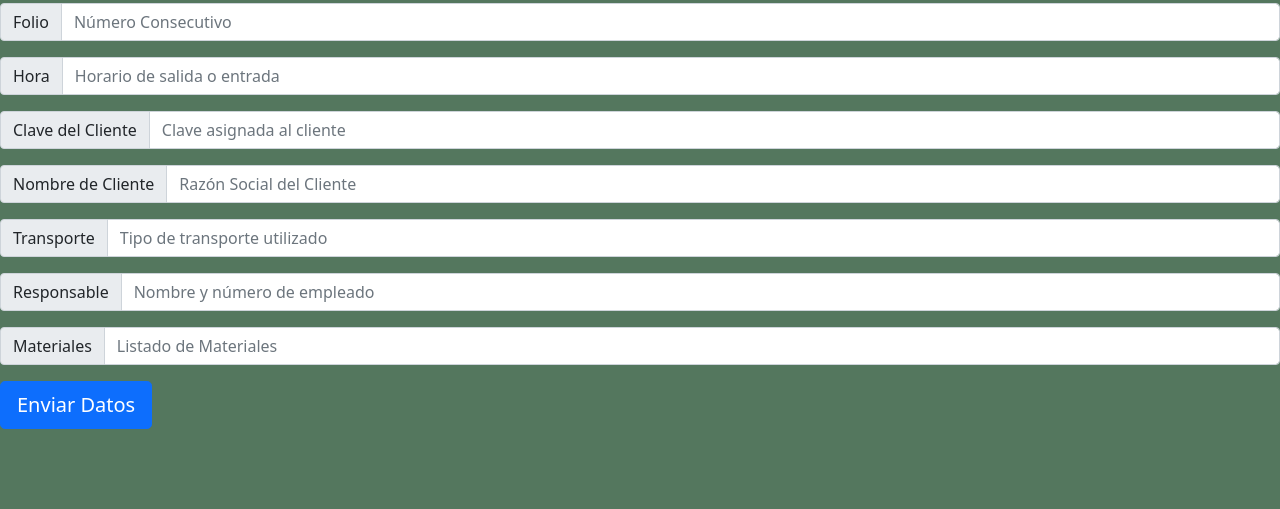
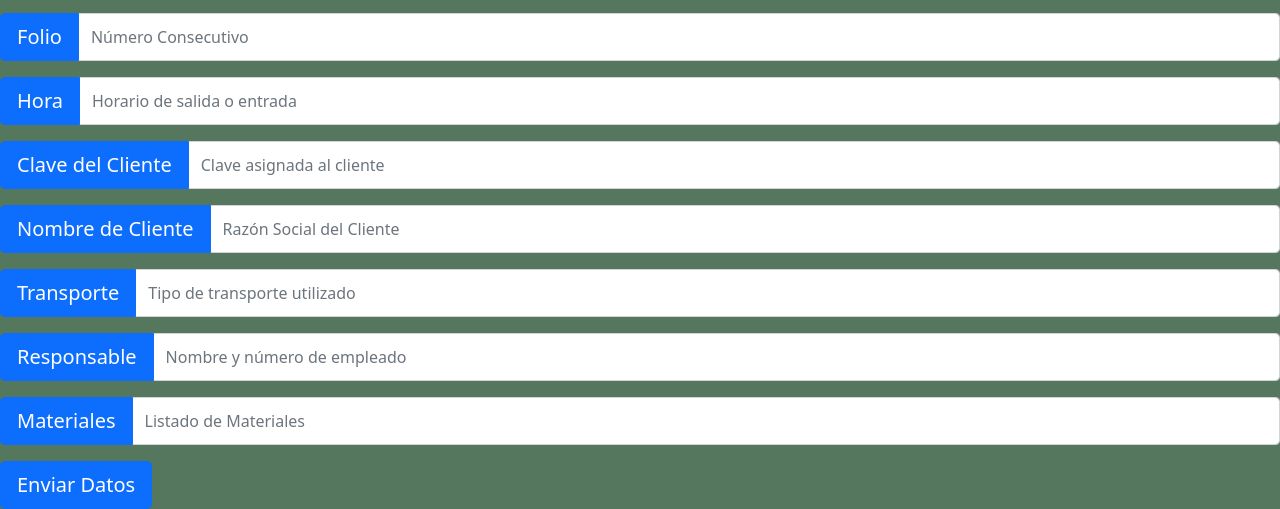
Before and after one commit to deuratorres/ProyectoDeu, a plain HTML site: page altadeproductos.html in a window 1280 px wide. Shown: the part 749-1258 px from the top of the page. Before the commit the page ends 1178 px from the top, so only its background shows below. Drawn offline with nearby package versions, Linux system fonts and the light colour scheme.

Commit message:
Estilo del formulario

```diff
--- a/altadeproductos.html
+++ b/altadeproductos.html
@@ -23,35 +23,35 @@
         </head>
         <body><div>
             <div class="input-group mb-3">
-                <span class="input-group-text" id="fecha">Fecha</span>
+                <span class="btn btn-lg btn-primary btn-block btn-signin" id="fecha">Fecha</span>
                 <input type="text" class="form-control" placeholder="Día/Mes/Año" aria-label="Username" aria-describedby="basic-addon1">
               </div>
               <div class="input-group mb-3">
-                <span class="input-group-text" id="Folio">Folio</span>
+                <span class="btn btn-lg btn-primary btn-block btn-signin" id="Folio">Folio</span>
                 <input type="text" class="form-control" placeholder="Número Consecutivo" aria-label="Username" aria-describedby="basic-addon1">
               </div>
               <div class="input-group mb-3">
-                <span class="input-group-text" id="Hora">Hora</span>
+                <span class="btn btn-lg btn-primary btn-block btn-signin" id="Hora">Hora</span>
                 <input type="text" class="form-control" placeholder="Horario de salida o entrada" aria-label="Username" aria-describedby="basic-addon1">
               </div>
               <div class="input-group mb-3">
-                <span class="input-group-text" id="Clave del Cliente">Clave del Cliente</span>
+                <span class="btn btn-lg btn-primary btn-block btn-signin" id="Clave del Cliente">Clave del Cliente</span>
                 <input type="text" class="form-control" placeholder="Clave asignada al cliente" aria-label="Username" aria-describedby="basic-addon1">
               </div>
               <div class="input-group mb-3">
-                <span class="input-group-text" id="Nombre de Cliente">Nombre de Cliente</span>
+                <span class="btn btn-lg btn-primary btn-block btn-signin" id="Nombre de Cliente">Nombre de Cliente</span>
                 <input type="text" class="form-control" placeholder="Razón Social del Cliente" aria-label="Username" aria-describedby="basic-addon1">
               </div>
               <div class="input-group mb-3">
-                <span class="input-group-text" id="Transporte">Transporte</span>
+                <span class="btn btn-lg btn-primary btn-block btn-signin" id="Transporte">Transporte</span>
                 <input type="text" class="form-control" placeholder="Tipo de transporte utilizado" aria-label="Username" aria-describedby="basic-addon1">
               </div>
               <div class="input-group mb-3">
-                <span class="input-group-text" id="Responsable">Responsable</span>
+                <span class="btn btn-lg btn-primary btn-block btn-signin" id="Responsable">Responsable</span>
                 <input type="text" class="form-control" placeholder="Nombre y número de empleado" aria-label="Username" aria-describedby="basic-addon1">
               </div>
               <div class="input-group mb-3">
-                <span class="input-group-text" id="Materiales">Materiales</span>
+                <span class="btn btn-lg btn-primary btn-block btn-signin" id="Materiales">Materiales</span>
                 <input type="text" class="form-control" placeholder="Listado de Materiales" aria-label="Username" aria-describedby="basic-addon1">
               </div>
               <form>
```
